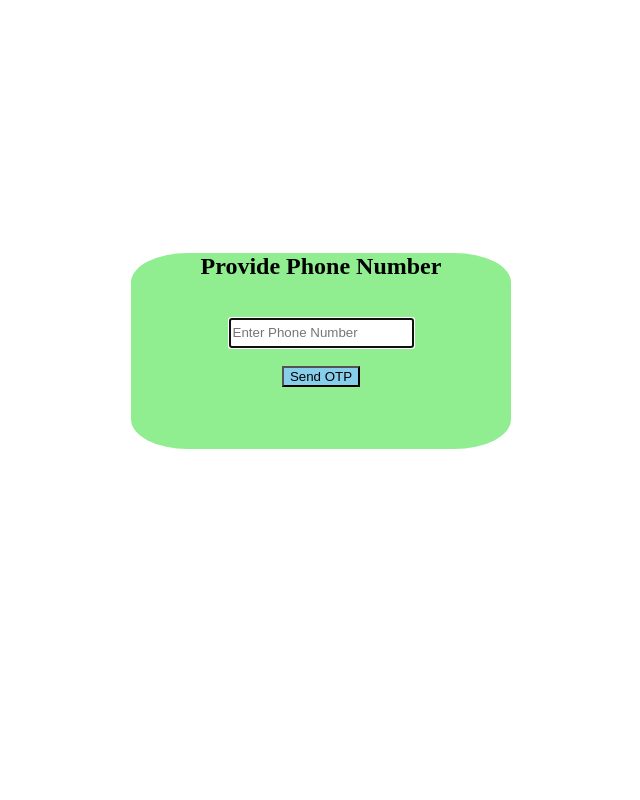
After one commit to Architgarg1105/archit-food-site, a PHP site: page /GetMobileNumber.php?type=1 in a window 1280 px wide. The commit adds this page. Shown: the whole page, without its empty margins (319-959 px from the left). Run offline with PHP 8.4, Linux system fonts and the light colour scheme.

Commit message:
OTP functionality

```diff
--- a/CustomerLogin.php
+++ b/CustomerLogin.php
@@ -1,6 +1,7 @@
 <?php
 include 'config.php';
 $output="Login as Customer!!!";
+$cus=1;
 if(isset($_POST['submit']))
 {
     $username = $_POST['username'];
@@ -162,7 +163,7 @@ if(isset($_POST['submit']))
         <input type="submit" name="submit" value="LOGIN">
         <br>
         <p>Not a Customer?
-        <a class="register" href="CustomerRegister.php">Register</a></p>
+        <a class="register" href="GetMobileNumber.php?type=<?php echo $cus; ?>">Register</a></p>
 
 
         </form>
--- /dev/null
+++ b/GetMobileNumber.php
@@ -0,0 +1,71 @@
+<?php
+include 'config.php';
+$type=$_GET['type'];
+
+if(isset($_POST['submit']))
+{
+   $number=$_POST['phone'];
+   $type=$_GET['type'];
+   if($type==1)
+   {
+      $sql="SELECT * FROM customer_details WHERE customercontactnumber=$number";
+      $res=mysqli_query($conn,$sql);
+      if (mysqli_num_rows($res) > 0) {
+         echo '<script>alert("Number already exist")</script>';
+         header("Location:./GetMobileNumber.php?type=$type");
+     }
+   }
+   else
+   {
+      $sql="SELECT * FROM restaurant_details WHERE restaurantcontactnumber=$number";
+      $res=mysqli_query($conn,$sql);
+      if (mysqli_num_rows($res) > 0) {
+         echo '<script>alert("Number already exist")</script>';
+         header("Location:./GetMobileNumber.php?type=$type");
+     }
+   }
+   header("Location:./action_otp.php?type=$type");
+}
+
+
+
+?>
+
+<html >
+   <head>
+      <meta charset="UTF-8">
+      <style>
+         .form
+         {
+            width:30%;
+            height:25%;
+            display: table;
+            margin:auto;
+            margin-top:20%;
+            text-align:center;
+            background-color:lightgreen;
+            border-radius:15%;
+         }
+         input[type="submit"]
+         {
+            background-color:skyblue;
+         }
+         input[type="text"]
+         {
+            height:30px;
+         }
+      </style>
+   </head>
+   <body>
+   <div class="form">
+      <h2>Provide Phone Number</h2>
+     <br>
+      <form method="post">
+
+         <input type="text" name="phone" placeholder="Enter Phone Number" value="" autofocus="on" required>
+         <br><br>
+         <input type="submit" value="Send OTP">
+      </form>
+      </div>
+   </body>
+</html>
--- a/RestaurantLogin.php
+++ b/RestaurantLogin.php
@@ -1,6 +1,7 @@
 <?php
 include 'config.php';
 $output="Login as Restaurant!!!";
+$resta=2;
 if(isset($_POST['submit']))
 {
     $username = $_POST['username'];
@@ -161,7 +162,7 @@ if(isset($_POST['submit']))
         <input type="submit" name="submit" value="LOGIN">
         <br>
         <p>Not Registered?
-        <a class="register" href="RestaurantRegister.php">Register</a></p>
+        <a class="register" href="GetMobileNumber.php?type=<?php echo $resta; ?>">Register</a></p>
         </form>
       </div>
     </center>
```
Also changed, not shown: CustomerRegister.php (+4 -5 lines), RestaurantRegister.php (+4 -4 lines), action_otp.php (added, +136 -0 lines).
